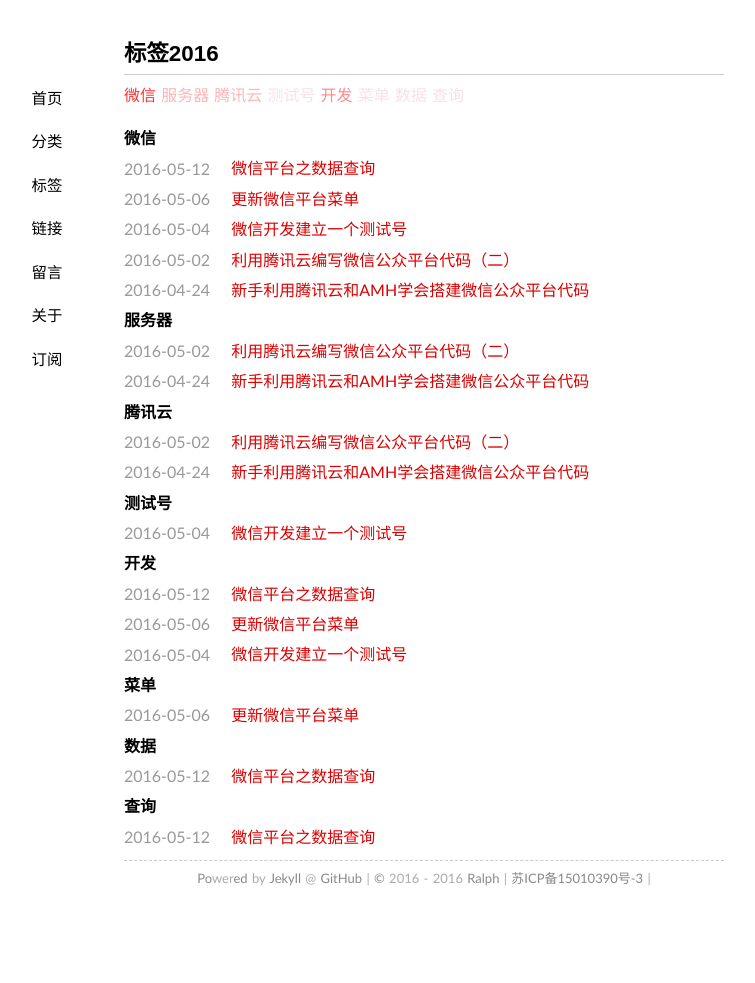
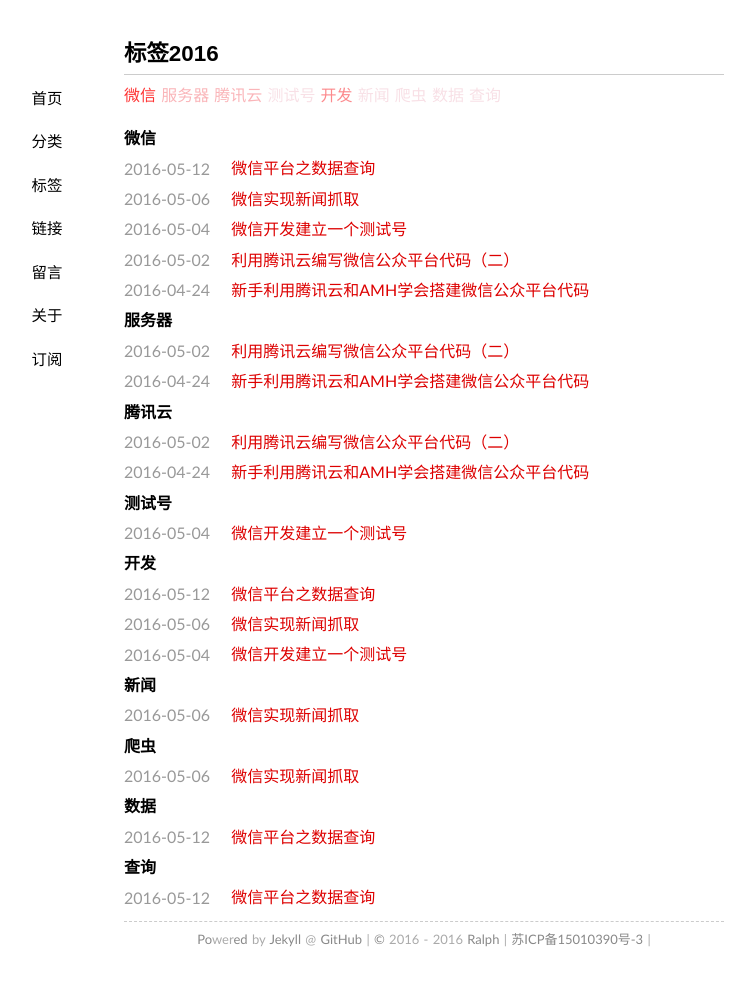
Before and after one commit to abigailpake/blog, a Jekyll site: the page built from tags/index.md, in a window 1280 px wide. Shown: the whole page, without its empty margins (216-971 px from the left). Built offline with Jekyll 4.4.1, drawn with Linux system fonts in a browser that asks for light colours; Markdown is read by kramdown in place of the engine named in the settings; comment, search, counter and statistics services are not loaded; before the commit the page ends 922 px from its top, so only the background shows below that.

```diff
--- a/_posts/2016-05-05-wxmenu.md
+++ b/_posts/2016-05-05-wxmenu.md
@@ -1,7 +1,7 @@
 ---
 date: 2016-05-05 24:00:00+00:00
 layout: post
-title: 更新微信平台菜单
+title: 微信实现新闻抓取
 categories: 文档
-tags: 微信 菜单 开发
+tags: 微信 新闻 爬虫 开发
 ---
```
